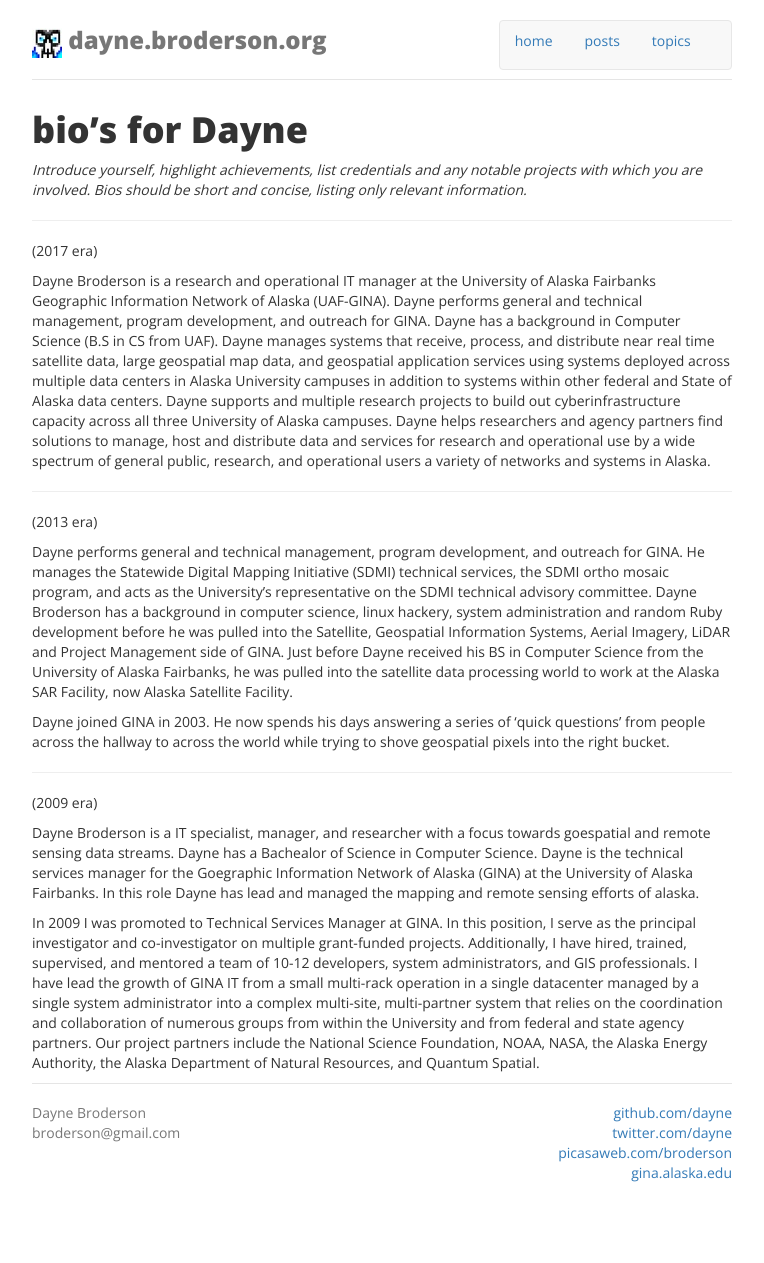
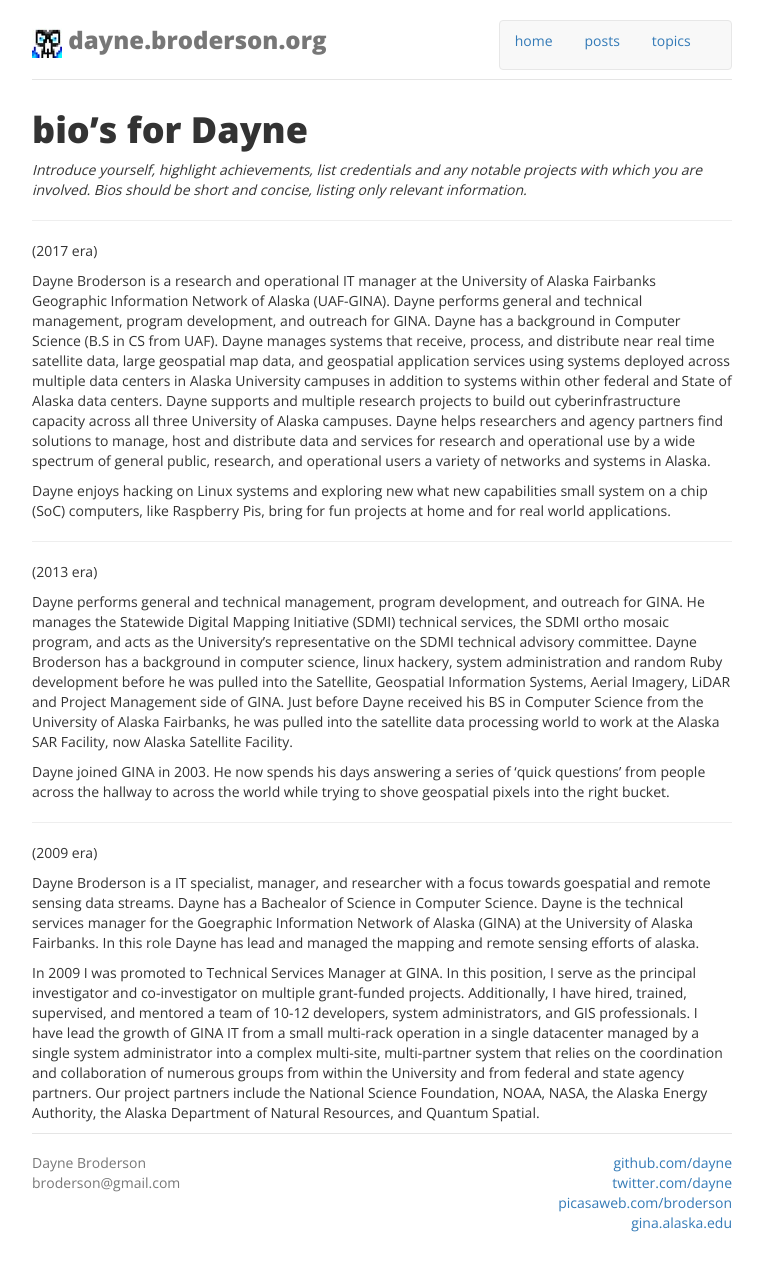
Before and after one commit to dayne/dayne.github.com, a Jekyll site: the page built from bio/index.md, in a window 1280 px wide. Shown: the whole page, without its empty margins (258-1022 px from the left). Built offline with Jekyll 4.4.1, drawn with Linux system fonts in a browser that asks for light colours; nearby versions of some CDN libraries; our own code applies the rules of GitHub Pages for plain Markdown files; before the commit the page ends 1213 px from its top, so only the background shows below that.

Commit message:
adding optional pi sentence to bio

```diff
--- a/bio/index.md
+++ b/bio/index.md
@@ -6,6 +6,8 @@ _Introduce yourself, highlight achievements, list credentials and any notable pr
 (2017 era)
 
 Dayne Broderson is a research and operational IT manager at the University of Alaska Fairbanks Geographic Information Network of Alaska (UAF-GINA).  Dayne performs general and technical management, program development, and outreach for GINA. Dayne has a background in Computer Science (B.S in CS from UAF). Dayne manages systems that receive, process, and distribute near real time satellite data, large geospatial map data, and geospatial application services using systems deployed across multiple data centers in Alaska University campuses in addition to systems within other federal and State of Alaska data centers. Dayne supports and multiple research projects to build out cyberinfrastructure capacity across all three University of Alaska campuses. Dayne helps researchers and agency partners find solutions to manage, host and distribute data and services for research and operational use by a wide spectrum of general public, research, and operational users a variety of networks and systems in Alaska.
+
+Dayne enjoys hacking on Linux systems and exploring new what new capabilities small system on a chip (SoC) computers, like Raspberry Pis, bring for fun projects at home and for real world applications.
 
 ---
 (2013 era)
```
